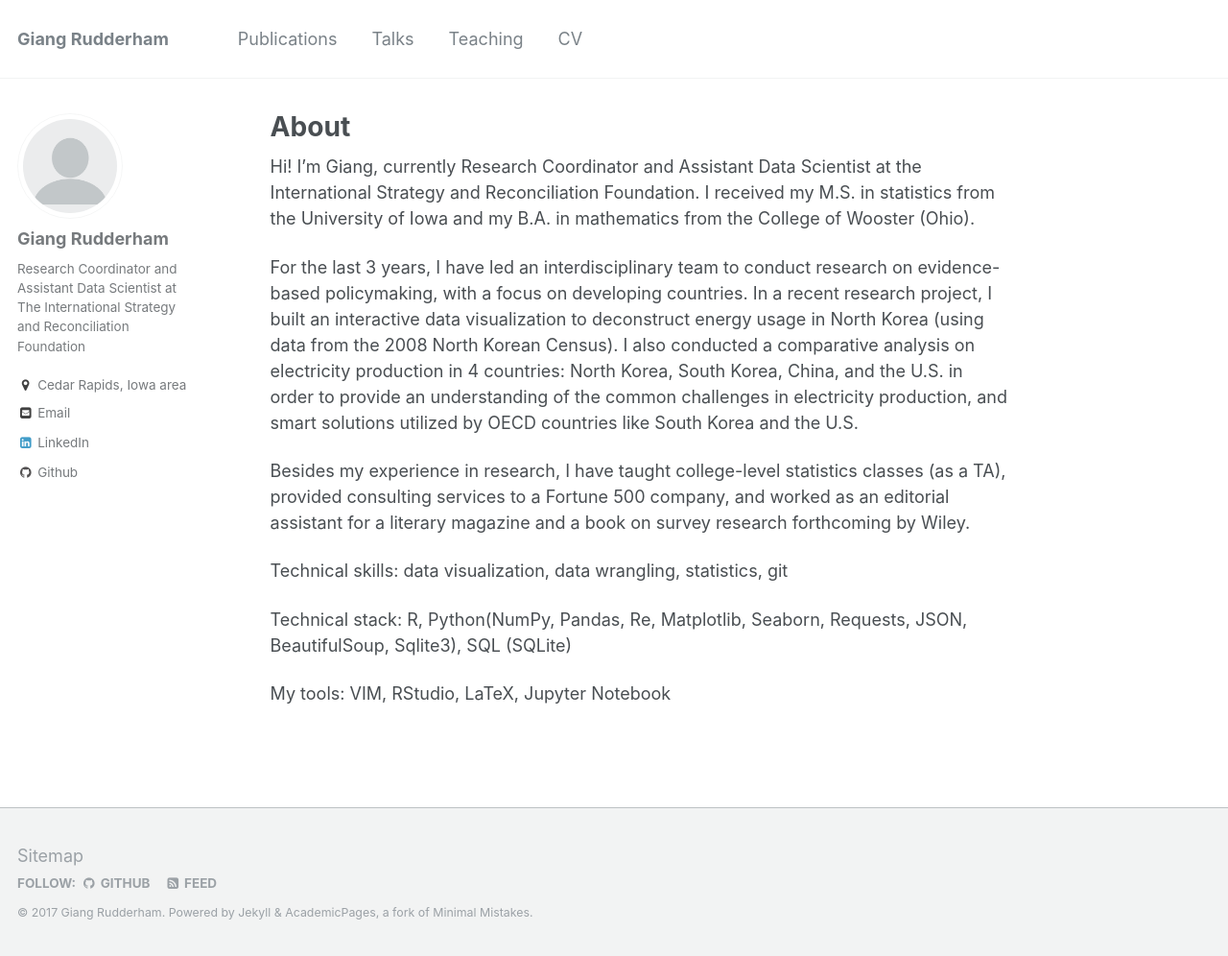
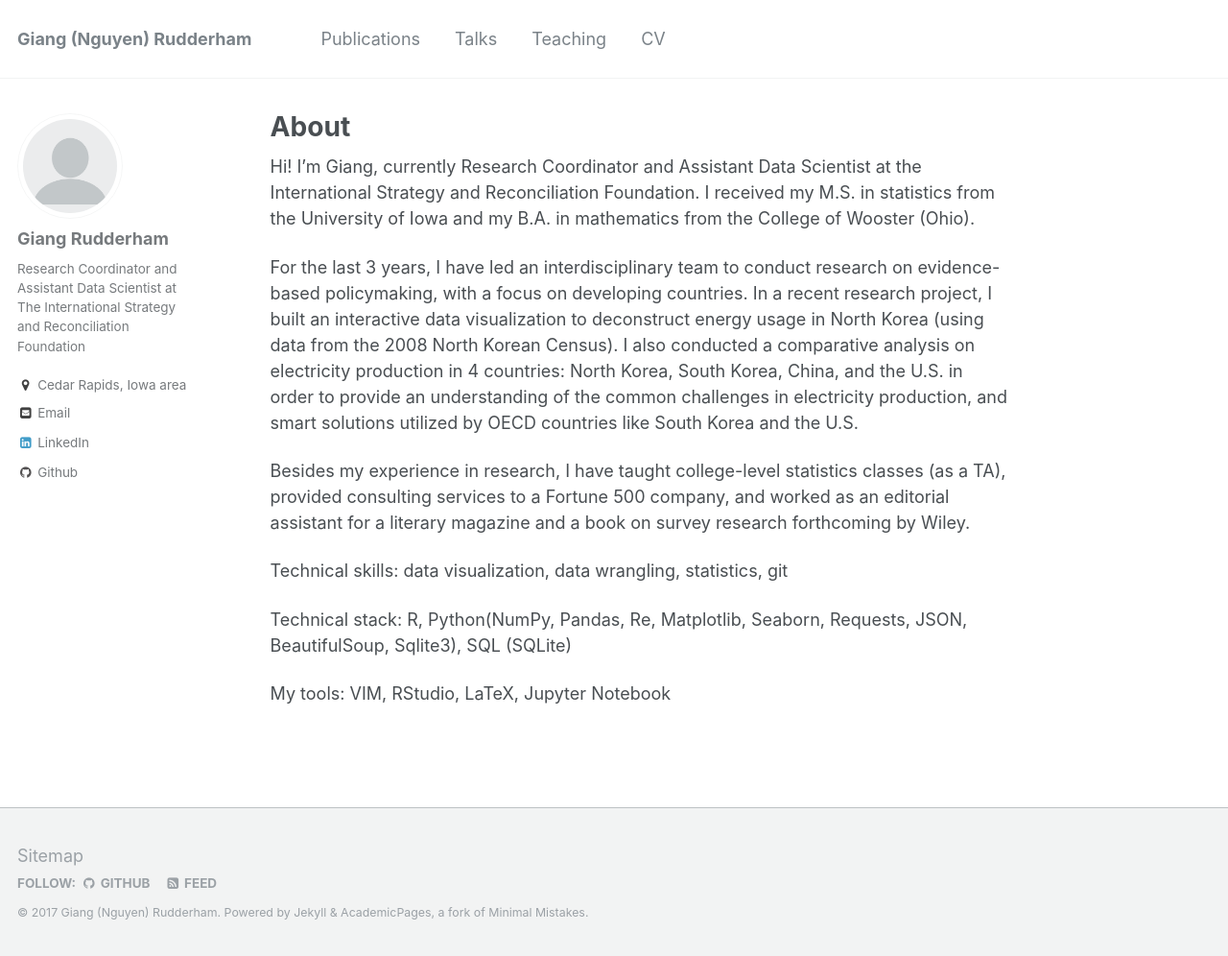
Before and after one commit to giang-rudderham/giang-rudderham.github.io, a Jekyll site: the page built from _pages/about.md, in a window 1280 px wide and 996 px high. Shown: the whole window at 96% size. Built offline with Jekyll 4.4.1, drawn with Linux system fonts in a browser that asks for light colours.

Commit message:
add maiden name

```diff
--- a/_config.yml
+++ b/_config.yml
@@ -7,9 +7,9 @@
 
 # Site Settings
 locale                   : "en-US"
-title                    : "Giang Rudderham"
+title                    : "Giang (Nguyen) Rudderham"
 title_separator          : "-"
-name                     : &name "Giang Rudderham"
+name                     : &name "Giang (Nguyen) Rudderham"
 description              : &description "Research Coordinator and Assistant Data Scientist at The International Strategy and Reconciliation Foundation"
 url                      : https://giang-rudderham.github.io # the base hostname & protocol for your site e.g. "https://mmistakes.github.io"
 baseurl                  : "" # the subpath of your site, e.g. "/blog"
```
